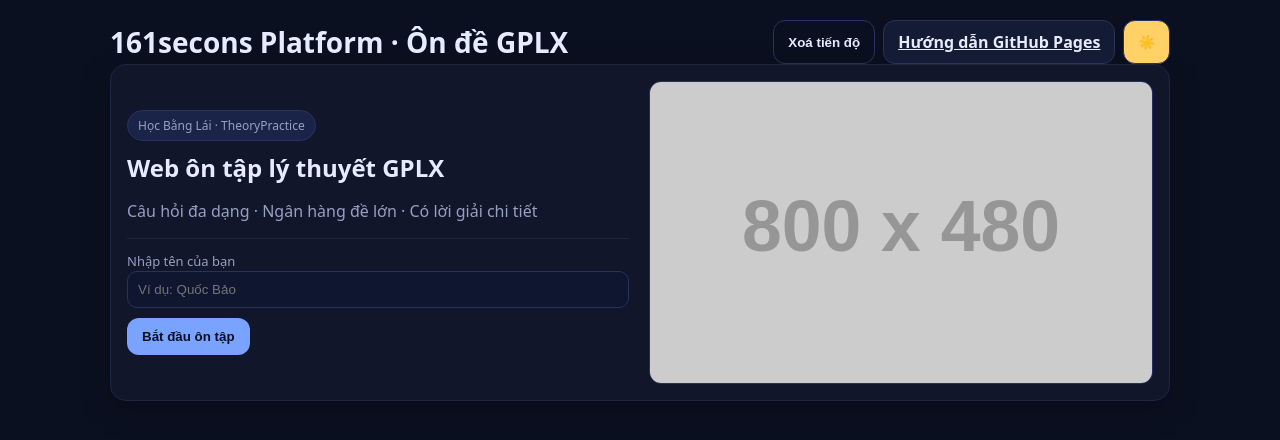
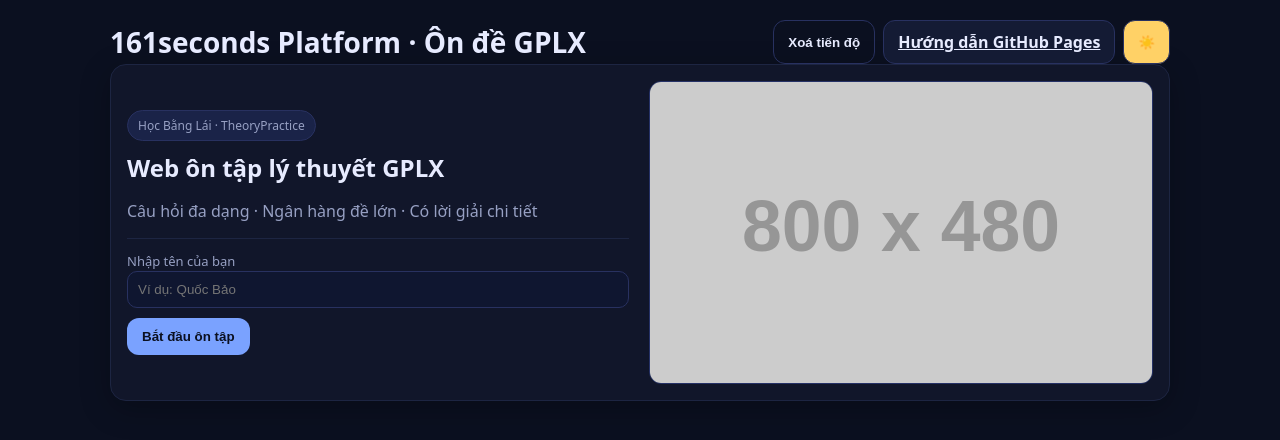
Before and after one commit to 161seconds/thi-bang-lai-xe, a plain HTML site: page index.html in a window 1280 px wide. Drawn offline with Linux system fonts and the light colour scheme; placeholder pictures from the web are drawn by us.

Commit message:
Update index.html

```diff
--- a/index.html
+++ b/index.html
@@ -72,7 +72,7 @@
 <body class="dark">
   <div class="container">
     <header>
-      <h1>161secons Platform · Ôn đề GPLX</h1>
+      <h1>161seconds Platform · Ôn đề GPLX</h1>
       <div class="row">
         <button class="btn ghost" id="btnReset">Xoá tiến độ</button>
         <a class="btn" href="https://pages.github.com/" target="_blank" rel="noopener">Hướng dẫn GitHub Pages</a>
```
